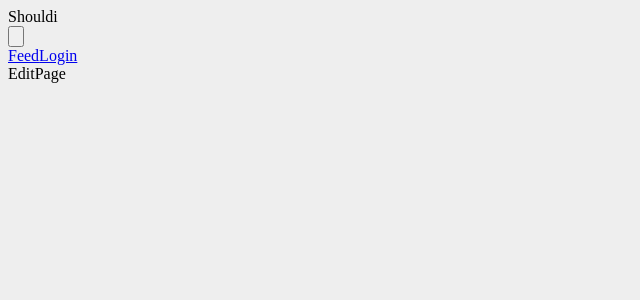
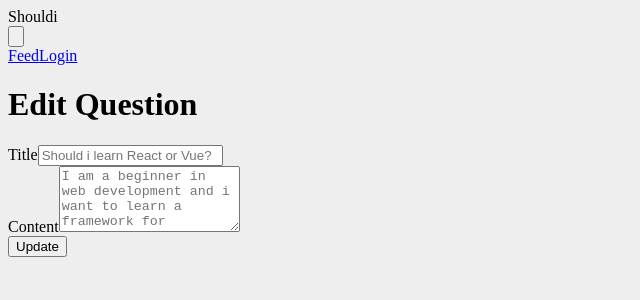
Before and after one commit to Alejandro1709/Shouldi-beta, a React (Create React App) app: page /1/edit in a window 1280 px wide. Shown: the top 300 px of the page, without its empty margins (0-640 px from the left). Built offline with nearby package versions, Linux system fonts and the light colour scheme; no server answers.

Commit message:
Add: update question and get single question functions

```diff
--- a/src/actions/questionActions.js
+++ b/src/actions/questionActions.js
@@ -7,7 +7,13 @@ import {
   CREATE_QUESTION_SUCCESS,
   DELETE_QUESTION,
   DELETE_QUESTION_SUCCESS,
-  DELETE_QUESTION_FAIL
+  DELETE_QUESTION_FAIL,
+  UPDATE_QUESTION,
+  UPDATE_QUESTION_SUCCESS,
+  UPDATE_QUESTION_FAIL,
+  FETCH_QUESTION,
+  FETCH_QUESTION_SUCCESS,
+  FETCH_QUESTION_ERROR,
 } from '../constants/questionConstants'
 import { BASE_URL } from '../config'
 
@@ -21,6 +27,21 @@ export const handleFetchQuestions = async (dispatch) => {
     dispatch({ type: FETCH_QUESTIONS_SUCCESS, payload: data })
   } catch (err) {
     dispatch({ type: FETCH_QUESTIONS_ERROR, payload: err })
+  }
+}
+
+export const handleFetchQuestion = async (dispatch, slug) => {
+  dispatch({ type: FETCH_QUESTION })
+
+  try {
+    const response = await fetch(`${BASE_URL}/api/v1/questions/${slug}`)
+    const data = await response.json()
+
+    dispatch({ type: FETCH_QUESTION_SUCCESS, payload: data })
+
+    return data
+  } catch (err) {
+    dispatch({ type: FETCH_QUESTION_ERROR, payload: err })
   }
 }
 
@@ -52,6 +73,34 @@ export const handleCreateQuestion = async (dataa, dispatch, state) => {
   }
 }
 
+export const handleUpdateQuestion = async (slug, dispatch, formData, state) => {
+  dispatch({ type: UPDATE_QUESTION })
+
+  const user = JSON.parse(sessionStorage.getItem('user'))
+
+  try {
+    const config = {
+      headers: {
+        'Content-Type': 'application/json',
+        'Authorization': `Bearer ${user.token}`
+      },
+      method: 'PATCH',
+      body: JSON.stringify(formData)
+    }
+
+    const response = await fetch(`${BASE_URL}/api/v1/questions/${slug}`, config)
+    const data = await response.json()
+
+    dispatch({ type: UPDATE_QUESTION_SUCCESS, payload: [...state.data, data] })
+
+    return data
+
+  } catch (error) {
+    console.log(error)
+    dispatch({ type: UPDATE_QUESTION_FAIL})
+  }
+}
+
 export const handleDeleteQuestion = async (slug, dispatch) => {
   dispatch({ type: DELETE_QUESTION })
 
--- a/src/constants/questionConstants.js
+++ b/src/constants/questionConstants.js
@@ -1,6 +1,10 @@
 export const FETCH_QUESTIONS = 'FETCH_QUESTIONS'
 export const FETCH_QUESTIONS_SUCCESS = 'FETCH_QUESTIONS_SUCCESS'
 export const FETCH_QUESTIONS_ERROR = 'FETCH_QUESTIONS_ERROR'
+
+export const FETCH_QUESTION = 'FETCH_QUESTION'
+export const FETCH_QUESTION_SUCCESS = 'FETCH_QUESTION_SUCCESS'
+export const FETCH_QUESTION_ERROR = 'FETCH_QUESTION_ERROR'
 
 export const CREATE_QUESTION = 'CREATE_QUESTION'
 export const CREATE_QUESTION_SUCCESS = 'CREATE_QUESTION_SUCCESS'
--- a/src/context/questionContext.js
+++ b/src/context/questionContext.js
@@ -6,6 +6,7 @@ import { handleFetchQuestions } from '../actions/questionActions'
 const initialState = {
   status: 'idle',
   data: [],
+  current: null,
   error: null,
 }
 
--- a/src/pages/EditPage.js
+++ b/src/pages/EditPage.js
@@ -1,8 +1,81 @@
-import React from 'react'
+import React, { useEffect, useContext, useState } from 'react'
+import { handleFetchQuestion, handleUpdateQuestion } from '../actions/questionActions'
+import { useLocation } from 'wouter'
+import Input from '../components/Input'
+import { QuestionContext } from '../context/questionContext'
 
 function EditPage() {
+  const { dispatch } = useContext(QuestionContext)
+
+  const [formData, setFormData] = useState({
+    title: '',
+    content: ''
+  })
+
+  const [error, setError] = useState(null)
+  const [loading, setLoading] = useState(false)
+
+  const [location, setLocation] = useLocation()
+
+  const slug = location.split('/')[1]
+
+  const handleChange = (e) => {
+    setFormData({
+      ...formData,
+      [e.target.name]: e.target.value
+    })
+  }
+
+  const handleSubmit = (e) => {
+    e.preventDefault()
+
+    if (formData.title === '' || formData.content === '') {
+      setError('Please fill all the fields')
+      return
+    }
+
+    setLoading(true)
+
+    handleUpdateQuestion(slug, dispatch, formData).then((data) => {
+      if (data.status === 'fail' || data.status === 'error') {
+        setError(data.message)
+        setLoading(false)
+        return
+      }
+      setLoading(false)
+      setLocation('/')
+    })
+  }
+
+  useEffect(() => {
+    // fetch question data
+    handleFetchQuestion(dispatch, slug).then((data) => {
+      setFormData({
+        title: data.title || '',
+        content: data.content || ''
+      })
+    })
+  }, [dispatch])
+
   return (
-    <div>EditPage</div>
+    <div className='flex flex-col items-center m-6 select-none'>
+      <div className='flex flex-col gap-2'>
+        <h1 className='text-3xl font-bold '>Edit Question</h1>
+        {error ? <span className='bg-red-200 p-1 rounded-md'>{error}</span> : null}
+        {loading ? <span className='bg-blue-200 p-1 rounded-md'>Loading...</span> : null}
+      </div>
+      <form className='flex flex-col gap-4 w-full' onSubmit={handleSubmit}>
+        <div className='flex flex-col gap-2'>
+          <label htmlFor='title'>Title</label>
+          <Input type='text' id='title' name='title' placeholder='Should i learn React or Vue?' value={formData.title} onChange={handleChange} />
+        </div>
+        <div className='flex flex-col gap-2'>
+          <label htmlFor='content'>Content</label>
+          <textarea className='p-2 border' name='content' id='content' placeholder='I am a beginner in web development and i want to learn a framework for building web apps. Which one should i learn first, React or Vue?' rows={4} value={formData.content} onChange={handleChange}></textarea>
+        </div>
+        <button className='bg-teal-400 p-2 rounded-md text-white hover:bg-teal-500 cursor-pointer' type='submit'>Update</button>
+      </form>
+    </div>
   )
 }
 
--- a/src/reducers/questionReducer.js
+++ b/src/reducers/questionReducer.js
@@ -3,26 +3,39 @@ import {
   CREATE_QUESTION,
   FETCH_QUESTIONS_SUCCESS,
   FETCH_QUESTIONS_ERROR,
+  FETCH_QUESTION,
+  FETCH_QUESTION_SUCCESS,
+  FETCH_QUESTION_ERROR,
   CREATE_QUESTION_FAIL,
   CREATE_QUESTION_SUCCESS,
   DELETE_QUESTION,
   DELETE_QUESTION_SUCCESS,
-  DELETE_QUESTION_FAIL
+  DELETE_QUESTION_FAIL,
+  UPDATE_QUESTION,
+  UPDATE_QUESTION_SUCCESS,
+  UPDATE_QUESTION_FAIL,
 } from '../constants/questionConstants'
 
 export default function questionsReducer(state, action) {
   switch (action.type) {
   case FETCH_QUESTIONS:
+  case FETCH_QUESTION:
   case CREATE_QUESTION:
   case DELETE_QUESTION:
+  case UPDATE_QUESTION:
     return { ...state, status: 'loading' }
   case FETCH_QUESTIONS_SUCCESS:
   case CREATE_QUESTION_SUCCESS:
   case DELETE_QUESTION_SUCCESS:
+  case UPDATE_QUESTION_SUCCESS:
     return { ...state, status: 'success', data: action.payload }
+  case FETCH_QUESTION_SUCCESS:
+    return { ...state, status: 'success', current: action.payload }
   case FETCH_QUESTIONS_ERROR:
+  case FETCH_QUESTION_ERROR:
   case CREATE_QUESTION_FAIL:
   case DELETE_QUESTION_FAIL:
+  case UPDATE_QUESTION_FAIL:
     return { ...state, status: 'error', error: action.payload }
   default:
     return state
```
